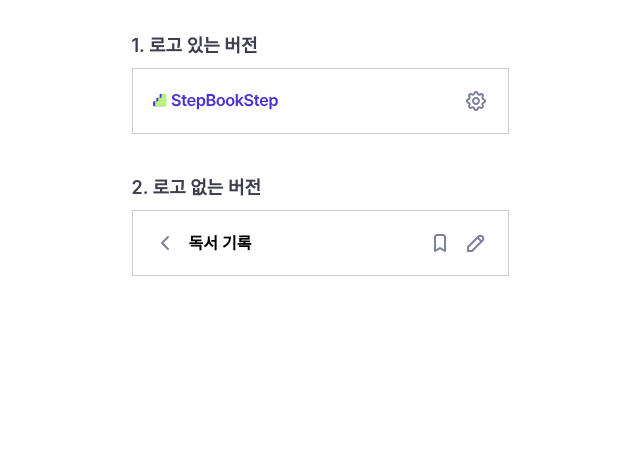
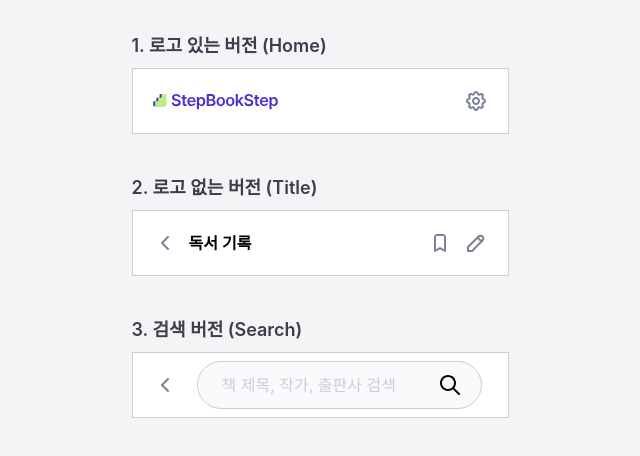
Before and after one commit to Leets-Official/StepBookStep-FE, a React (Vite) app: page / in a window 1280 px wide. Shown: the top 456 px of the page, without its empty margins (320-960 px from the left). Built offline with nearby package versions, Linux system fonts and the light colour scheme; a web font is replaced by a local one.

Commit message:
feat : 탐색탭 전용 앱바 생성

```diff
--- a/src/components/AppBar/AppBar.styles.ts
+++ b/src/components/AppBar/AppBar.styles.ts
@@ -1,5 +1,7 @@
 export const appBarStyles = {
   container: "w-[375px] h-11 py-2.5 bg-white flex justify-center items-center box-content",
+
+  searchContainer: "w-[375px] h-16 bg-white flex items-center px-[10px] box-border gap-[10px]",
 
   innerWrapper: "w-[335px] h-6 flex items-center",
 
@@ -14,4 +16,8 @@ export const appBarStyles = {
   logoImage: "w-32 h-5",
 
   titleText: "text-black font-['Pretendard'] font-semibold text-base leading-5 tracking-normal",
+
+  backButton: "w-[44px] h-[44px] flex justify-center items-center p-2 cursor-pointer",
+
+  searchInputHelper: "w-[285px]",
 };
--- a/src/components/AppBar/AppBar.tsx
+++ b/src/components/AppBar/AppBar.tsx
@@ -7,6 +7,8 @@ import {
   SettingIcon as IconSetting,
   LogoIcon as IconLogo
 } from '@/assets/icons';
+import TextField from "../TextField/TextField";
+
 const AppBar = ({
   mode,
   title,
@@ -14,7 +16,34 @@ const AppBar = ({
   onSettingClick,
   onBookmarkClick,
   onPenClick,
+  searchText,
+  onSearchTextChange,
+  searchPlaceholder = "Placeholder",
 }: AppBarProps) => {
+
+  // 탐색탭일 때 별도의 레이아웃 반환
+  if (mode === "search") {
+    return (
+      <header className={appBarStyles.searchContainer}>
+        <button
+          type="button"
+          onClick={onBackClick}
+          className={appBarStyles.backButton}
+        >
+          <IconChevronLeft className={appBarStyles.icon} />
+        </button>
+        <TextField
+          value={searchText}
+          onChange={onSearchTextChange}
+          placeholder={searchPlaceholder}
+          icon={true}
+          state="default"
+          className={appBarStyles.searchInputHelper}
+        />
+      </header>
+    );
+  }
+
   return (
     <header className={appBarStyles.container}>
       <div
--- a/src/pages/PlayGround.tsx
+++ b/src/pages/PlayGround.tsx
@@ -1,19 +1,28 @@
+import React, { useState } from "react";
 import AppBar from "@/components/AppBar/AppBar";
 
 export default function PlayGround() {
-  // 간단한 이벤트 핸들러 (콘솔로 동작 확인)
+  // 1. 검색어 상태 관리 (입력 테스트용)
+  const [searchText, setSearchText] = useState("");
+
+  // 2. 이벤트 핸들러
   const handleBack = () => console.log("뒤로가기 클릭");
   const handleSetting = () => console.log("설정 클릭");
   const handleBookmark = () => console.log("북마크 클릭");
   const handlePen = () => console.log("수정(Pen) 클릭");
 
+  // 검색어 변경 핸들러
+  const handleSearchChange = (e: React.ChangeEvent<HTMLInputElement>) => {
+    setSearchText(e.target.value);
+    console.log("현재 검색어:", e.target.value);
+  };
+
   return (
-    <div className="min-h-screen p-8 flex flex-col items-center gap-10">
+    <div className="min-h-screen p-8 flex flex-col items-center gap-10 bg-gray-100">
 
+      {/* 1. 로고 있는 버전 */}
       <div className="flex flex-col gap-2">
-        <h2 className="text-lg font-semibold text-gray-700">1. 로고 있는 버전</h2>
-
-        {/*임의로 회색 테두리선을 만들어둔 거임*/}
+        <h2 className="text-lg font-semibold text-gray-700">1. 로고 있는 버전 (Home)</h2>
         <div className="border border-gray-300 bg-white">
           <AppBar
             mode="logo"
@@ -22,9 +31,9 @@ export default function PlayGround() {
         </div>
       </div>
 
+      {/* 2. 로고 없는 버전 */}
       <div className="flex flex-col gap-2">
-        <h2 className="text-lg font-semibold text-gray-700">2. 로고 없는 버전</h2>
-
+        <h2 className="text-lg font-semibold text-gray-700">2. 로고 없는 버전 (Title)</h2>
         <div className="border border-gray-300 bg-white">
           <AppBar
             mode="title"
@@ -35,6 +44,22 @@ export default function PlayGround() {
           />
         </div>
       </div>
+
+      {/* 3. 검색 버전 (탐색 탭)*/}
+      <div className="flex flex-col gap-2">
+        <h2 className="text-lg font-semibold text-gray-700">3. 검색 버전 (Search)</h2>
+
+        <div className="border border-gray-300 bg-white">
+          <AppBar
+            mode="search"
+            searchText={searchText}
+            onSearchTextChange={handleSearchChange}
+            onBackClick={handleBack}
+            searchPlaceholder="책 제목, 작가, 출판사 검색"
+          />
+        </div>
+      </div>
+
     </div>
   );
 }
```
Also changed, not shown: src/components/AppBar/AppBar.types.ts (+8 -7 lines).
